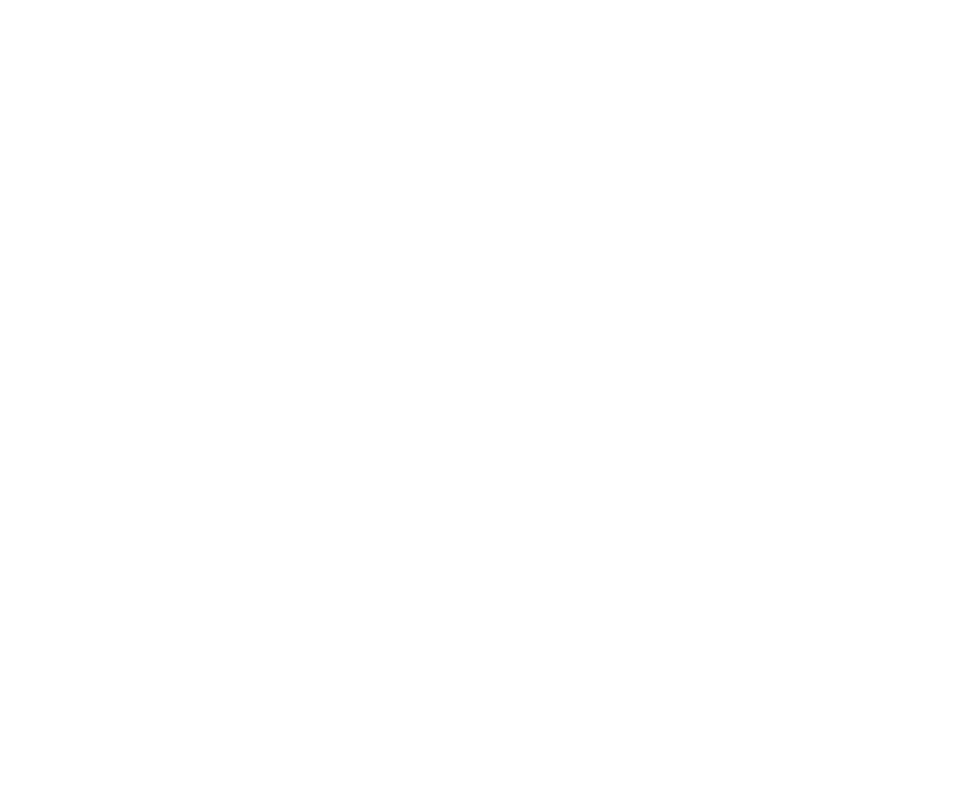
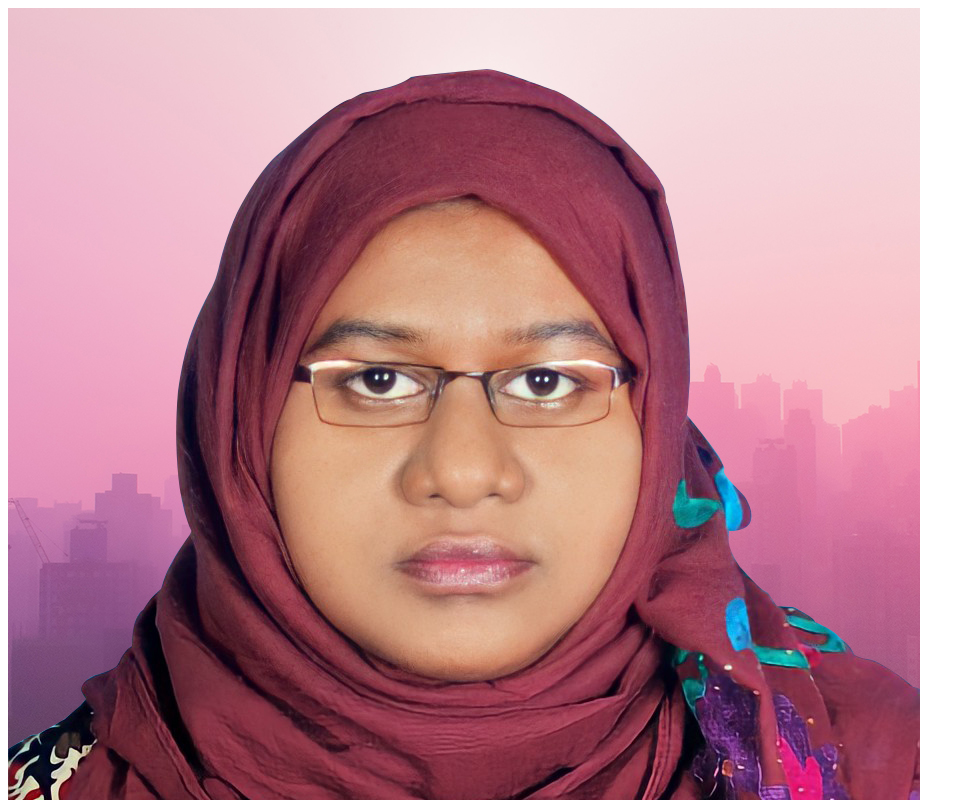
Before and after one commit to MagicManik/my-first-repo, a plain HTML site: page index.html in a window 1280 px wide. Shown: the top 800 px of the page, without its empty margins (0-975 px from the left). Drawn offline with Linux system fonts and the light colour scheme.

Commit message:
jaaan added

```diff
--- a/index.html
+++ b/index.html
@@ -4,9 +4,9 @@
     <meta charset="UTF-8">
     <meta http-equiv="X-UA-Compatible" content="IE=edge">
     <meta name="viewport" content="width=device-width, initial-scale=1.0">
-    <title>My First Repo</title>
+    <title>My First GitHub Repo</title>
 </head>
 <body>
-
+    <img src="Amena.jpg" alt="jaaaaaan">
 </body>
 </html>
```
Also changed, not shown: Amena.jpg (added).
